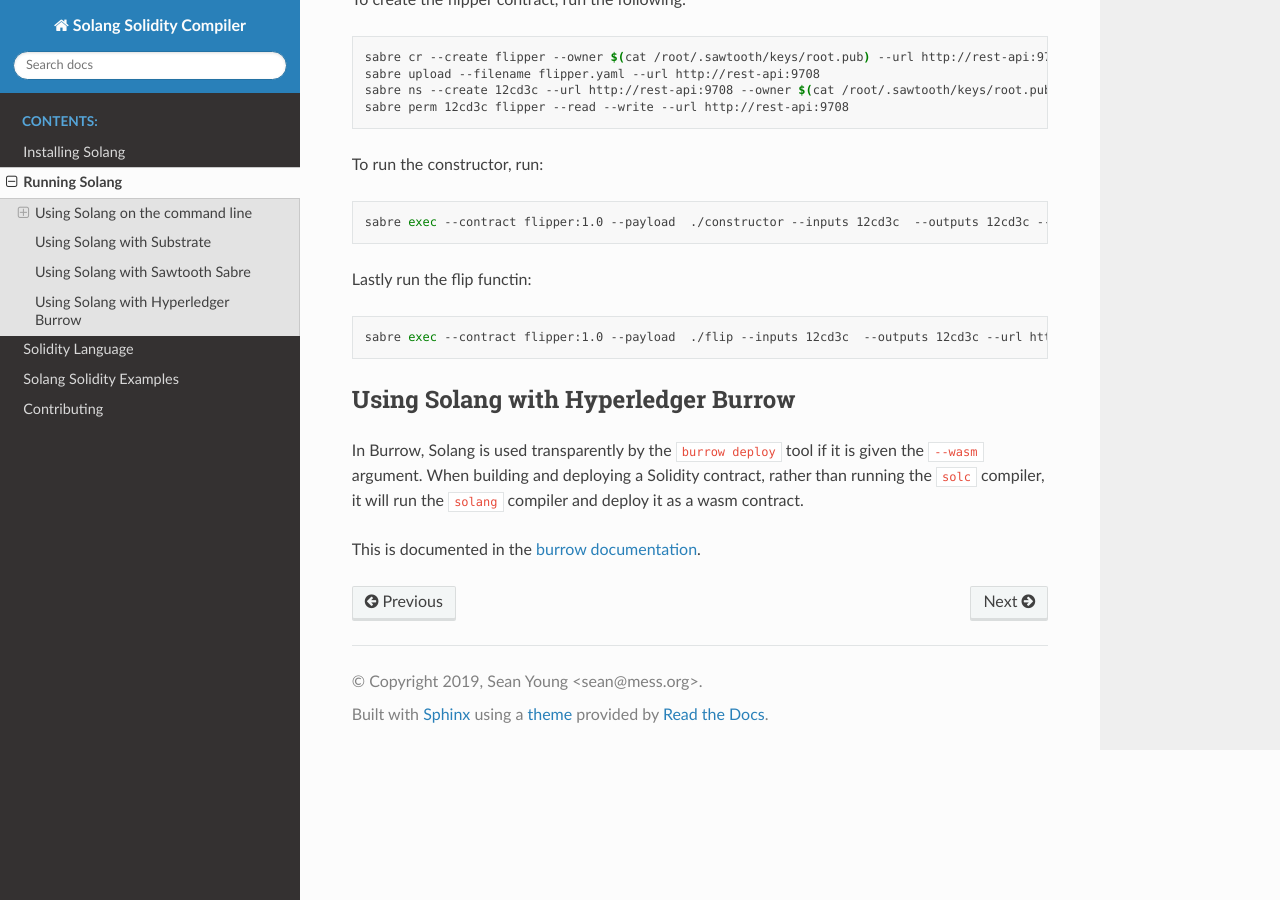
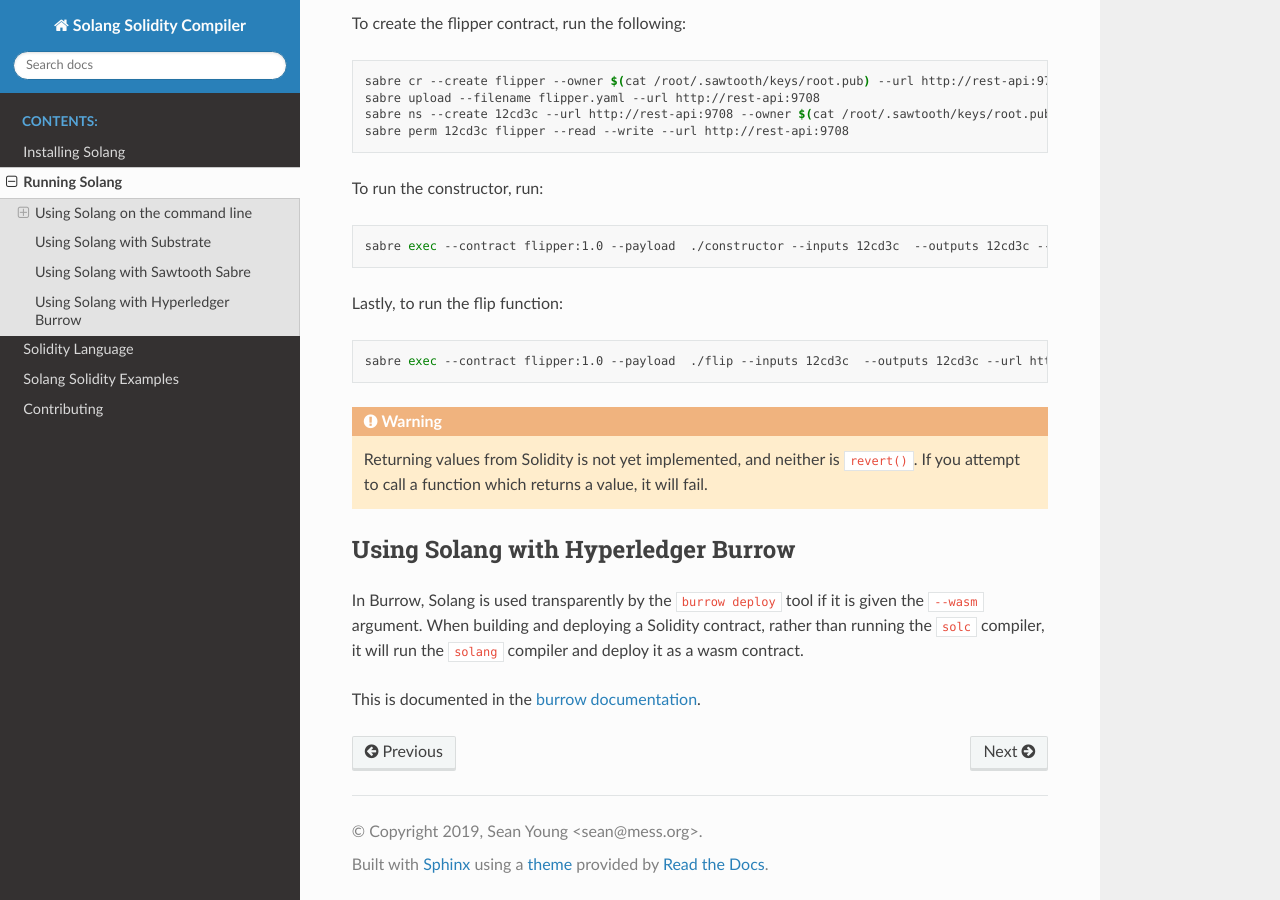
Before and after one commit to hyperledger-solang/solang, a Sphinx documentation site: the page built from docs/running.rst, in a window 1280 px wide and 900 px high, scrolled down 4007 px. Built offline with Sphinx 7.4.7 and the Read the Docs theme 2.0.0, drawn with Linux system fonts in a browser that asks for light colours.

Commit message:
Minor typos and formatting
Signed-off-by: Sean Young <sean@mess.org>

```diff
--- a/docs/running.rst
+++ b/docs/running.rst
@@ -204,11 +204,16 @@
 
    sabre exec --contract flipper:1.0 --payload  ./constructor --inputs 12cd3c  --outputs 12cd3c --url http://rest-api:9708
 
-Lastly run the flip functin:
+Lastly, to run the flip function:
 
 .. code-block:: bash
 
   sabre exec --contract flipper:1.0 --payload  ./flip --inputs 12cd3c  --outputs 12cd3c --url http://rest-api:9708
+
+.. warning::
+
+  Returning values from Solidity is not yet implemented, and neither is ``revert()``. If you
+  attempt to call a function which returns a value, it will fail.
 
 Using Solang with Hyperledger Burrow
 ------------------------------------
```
Also changed, not shown: other parts of docs/running.rst (+1 -1 lines), 2 other files.
